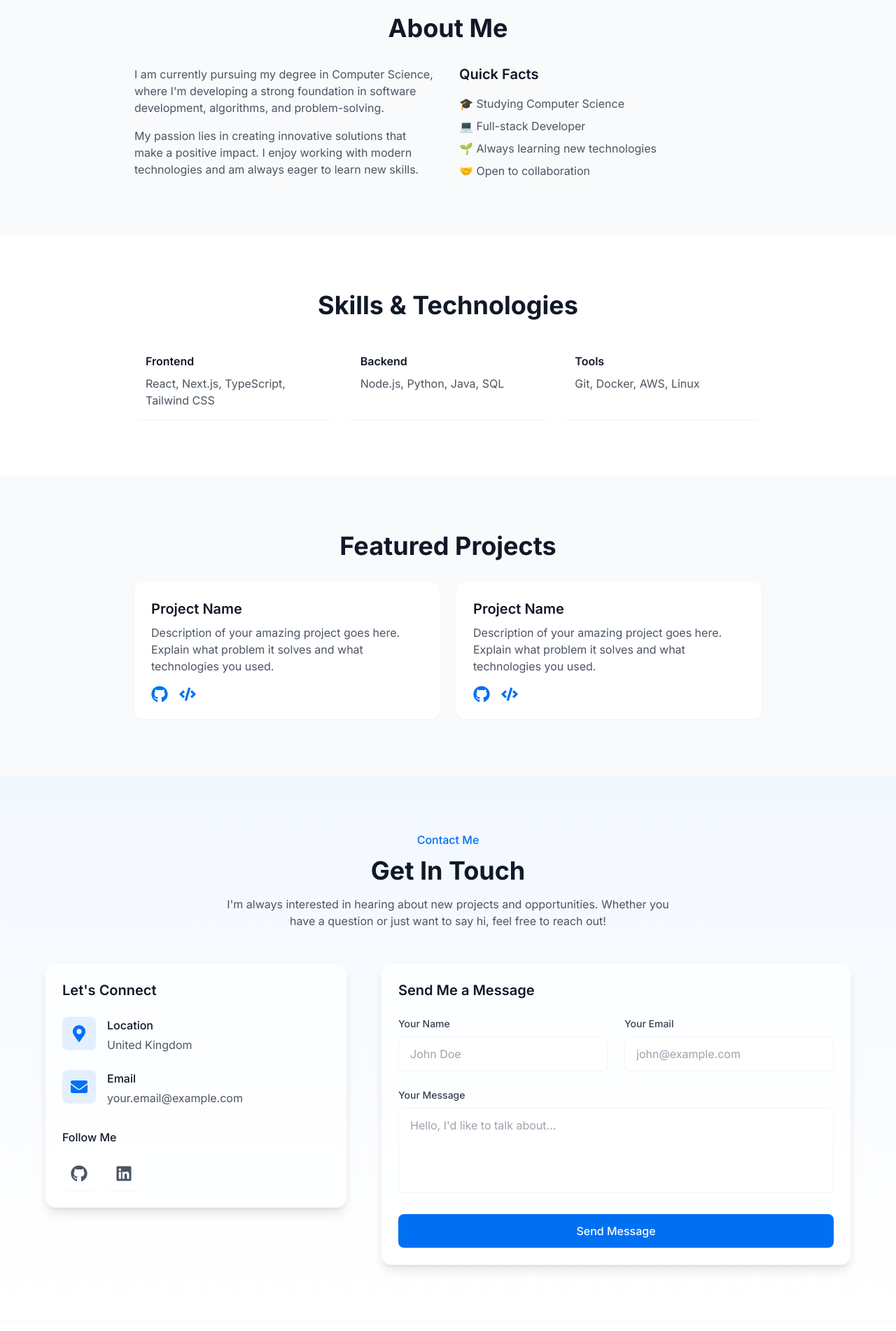
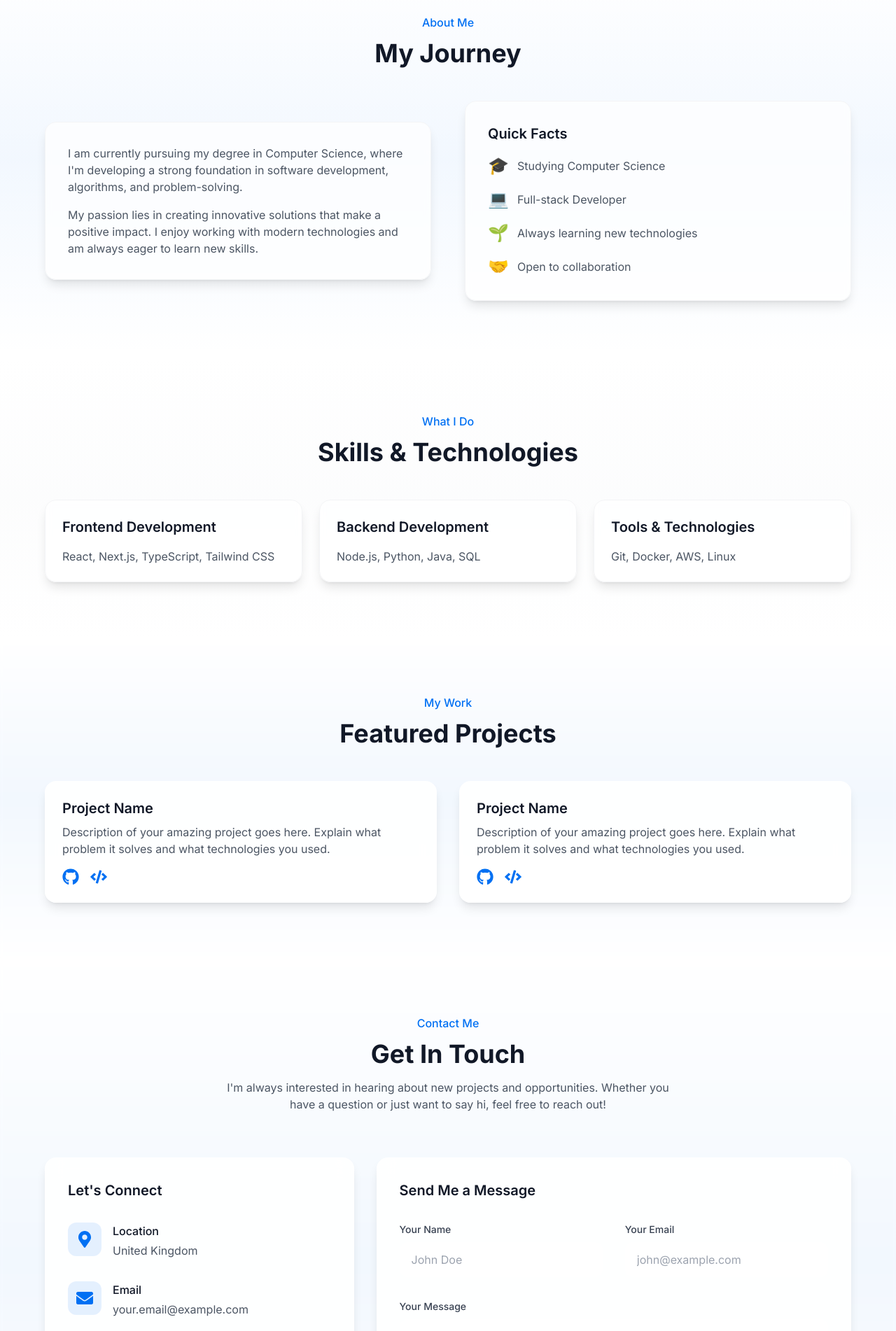
Before and after one commit to Mr-Harsh14/My-Portfolio, a Next.js app: page / in a window 1280 px wide. Shown: the part 860-2762 px from the top of the page at 70% size. Built offline with nearby package versions, Linux system fonts and the light colour scheme.

Commit message:
background styling

```diff
--- a/src/app/page.tsx
+++ b/src/app/page.tsx
@@ -10,8 +10,7 @@ import { motion } from 'framer-motion'
 
 const fadeInUp = {
   initial: { y: 20, opacity: 0 },
-  animate: { y: 0, opacity: 1 },
-  transition: { duration: 0.5 }
+  animate: { y: 0, opacity: 1 }
 }
 
 export default function Home() {
@@ -20,8 +19,9 @@ export default function Home() {
       <Navbar />
       <main className="flex-grow bg-white dark:bg-gray-900">
         {/* Hero Section */}
-        <AnimatedSection className="section-padding flex flex-col items-center justify-center min-h-screen text-center pt-16">
-          <div className="max-w-4xl mx-auto">
+        <AnimatedSection className="section-padding flex flex-col items-center justify-center min-h-screen text-center pt-16 relative overflow-hidden">
+          <div className="absolute inset-0 bg-gradient-to-b from-primary/5 via-transparent to-transparent dark:from-primary/10" />
+          <div className="max-w-4xl mx-auto relative">
             <motion.h1
               className="text-4xl sm:text-5xl md:text-6xl font-bold mb-6 tracking-tight"
               initial={{ opacity: 0, y: 20 }}
@@ -49,12 +49,12 @@ export default function Home() {
               animate={{ opacity: 1, y: 0 }}
               transition={{ duration: 0.5, delay: 0.6 }}
             >
-              <Link href="#projects" className="btn-primary">
+              <Link href="#projects" className="btn-primary shadow-lg hover:shadow-primary/25 transition-all">
                 View Projects
               </Link>
               <Link
                 href="#contact"
-                className="px-6 py-2 rounded-full border-2 border-primary text-primary hover:bg-primary hover:text-white transition-colors duration-200 font-medium"
+                className="px-6 py-2 rounded-full border-2 border-primary text-primary hover:bg-primary hover:text-white transition-all duration-200 font-medium shadow-lg hover:shadow-primary/25"
               >
                 Contact Me
               </Link>
@@ -63,13 +63,30 @@ export default function Home() {
         </AnimatedSection>
 
         {/* About Section */}
-        <AnimatedSection id="about" className="section-padding bg-gray-50 dark:bg-gray-800">
-          <div className="max-w-4xl mx-auto">
-            <h2 className="text-3xl md:text-4xl font-bold mb-8 text-center">
-              About Me
-            </h2>
-            <div className="grid md:grid-cols-2 gap-8 items-center">
+        <AnimatedSection id="about" className="section-padding relative">
+          <div className="absolute inset-0 bg-gradient-to-b from-transparent via-primary/5 to-transparent dark:via-primary/10" />
+          <div className="max-w-6xl mx-auto relative">
+            <div className="text-center mb-12">
+              <motion.p
+                className="text-primary font-medium mb-3"
+                initial={{ opacity: 0 }}
+                whileInView={{ opacity: 1 }}
+                viewport={{ once: true }}
+              >
+                About Me
+              </motion.p>
+              <motion.h2
+                className="text-3xl md:text-4xl font-bold mb-4"
+                initial={{ opacity: 0, y: 20 }}
+                whileInView={{ opacity: 1, y: 0 }}
+                viewport={{ once: true }}
+              >
+                My Journey
+              </motion.h2>
+            </div>
+            <div className="grid md:grid-cols-2 gap-12 items-center">
               <motion.div
+                className="bg-white/70 dark:bg-gray-900/70 backdrop-blur-sm p-8 rounded-2xl shadow-lg border border-gray-100 dark:border-gray-800"
                 variants={fadeInUp}
                 initial="initial"
                 whileInView="animate"
@@ -85,19 +102,33 @@ export default function Home() {
                 </p>
               </motion.div>
               <motion.div
-                className="space-y-4"
+                className="bg-white/70 dark:bg-gray-900/70 backdrop-blur-sm p-8 rounded-2xl shadow-lg border border-gray-100 dark:border-gray-800 space-y-4"
                 variants={fadeInUp}
                 initial="initial"
                 whileInView="animate"
                 viewport={{ once: true }}
                 transition={{ delay: 0.2 }}
               >
-                <h3 className="font-semibold text-xl mb-2">Quick Facts</h3>
-                <ul className="space-y-2 text-gray-600 dark:text-gray-400">
-                  <li>🎓 Studying Computer Science</li>
-                  <li>💻 Full-stack Developer</li>
-                  <li>🌱 Always learning new technologies</li>
-                  <li>🤝 Open to collaboration</li>
+                <h3 className="text-xl font-semibold mb-4">Quick Facts</h3>
+                <ul className="space-y-4">
+                  {[
+                    { emoji: '🎓', text: 'Studying Computer Science' },
+                    { emoji: '💻', text: 'Full-stack Developer' },
+                    { emoji: '🌱', text: 'Always learning new technologies' },
+                    { emoji: '🤝', text: 'Open to collaboration' }
+                  ].map((fact, index) => (
+                    <motion.li
+                      key={index}
+                      className="flex items-center space-x-3 text-gray-600 dark:text-gray-400"
+                      initial={{ opacity: 0, x: -20 }}
+                      whileInView={{ opacity: 1, x: 0 }}
+                      viewport={{ once: true }}
+                      transition={{ delay: index * 0.1 }}
+                    >
+                      <span className="text-2xl">{fact.emoji}</span>
+                      <span>{fact.text}</span>
+                    </motion.li>
+                  ))}
                 </ul>
               </motion.div>
             </div>
@@ -105,35 +136,55 @@ export default function Home() {
         </AnimatedSection>
 
         {/* Skills Section */}
-        <AnimatedSection id="skills" className="section-padding">
-          <div className="max-w-4xl mx-auto">
-            <h2 className="text-3xl md:text-4xl font-bold mb-8 text-center">
-              Skills & Technologies
-            </h2>
-            <div className="grid grid-cols-2 md:grid-cols-3 gap-6">
+        <AnimatedSection id="skills" className="section-padding relative overflow-hidden">
+          <div className="absolute inset-0 bg-gradient-to-b from-transparent via-gray-50/50 to-transparent dark:via-gray-800/50" />
+          <div className="max-w-6xl mx-auto relative">
+            <div className="text-center mb-12">
+              <motion.p
+                className="text-primary font-medium mb-3"
+                initial={{ opacity: 0 }}
+                whileInView={{ opacity: 1 }}
+                viewport={{ once: true }}
+              >
+                What I Do
+              </motion.p>
+              <motion.h2
+                className="text-3xl md:text-4xl font-bold mb-4"
+                initial={{ opacity: 0, y: 20 }}
+                whileInView={{ opacity: 1, y: 0 }}
+                viewport={{ once: true }}
+              >
+                Skills & Technologies
+              </motion.h2>
+            </div>
+            <div className="grid grid-cols-1 md:grid-cols-3 gap-6">
               {[
                 {
-                  title: "Frontend",
-                  skills: "React, Next.js, TypeScript, Tailwind CSS"
+                  title: "Frontend Development",
+                  skills: "React, Next.js, TypeScript, Tailwind CSS",
+                  delay: 0
                 },
                 {
-                  title: "Backend",
-                  skills: "Node.js, Python, Java, SQL"
+                  title: "Backend Development",
+                  skills: "Node.js, Python, Java, SQL",
+                  delay: 0.2
                 },
                 {
-                  title: "Tools",
-                  skills: "Git, Docker, AWS, Linux"
+                  title: "Tools & Technologies",
+                  skills: "Git, Docker, AWS, Linux",
+                  delay: 0.4
                 }
               ].map((category, index) => (
                 <motion.div
                   key={category.title}
-                  className="p-4 bg-white dark:bg-gray-800 rounded-lg shadow-sm"
+                  className="bg-white/70 dark:bg-gray-900/70 backdrop-blur-sm p-6 rounded-2xl shadow-lg border border-gray-100 dark:border-gray-800"
                   initial={{ opacity: 0, y: 20 }}
                   whileInView={{ opacity: 1, y: 0 }}
                   viewport={{ once: true }}
-                  transition={{ delay: index * 0.2 }}
+                  transition={{ delay: category.delay }}
+                  whileHover={{ y: -5 }}
                 >
-                  <h3 className="font-semibold mb-2">{category.title}</h3>
+                  <h3 className="text-xl font-semibold mb-4">{category.title}</h3>
                   <p className="text-gray-600 dark:text-gray-400">
                     {category.skills}
                   </p>
@@ -144,33 +195,52 @@ export default function Home() {
         </AnimatedSection>
 
         {/* Projects Section */}
-        <AnimatedSection id="projects" className="section-padding bg-gray-50 dark:bg-gray-800">
-          <div className="max-w-4xl mx-auto">
-            <h2 className="text-3xl md:text-4xl font-bold mb-8 text-center">
-              Featured Projects
-            </h2>
-            <div className="grid md:grid-cols-2 gap-6">
+        <AnimatedSection id="projects" className="section-padding relative">
+          <div className="absolute inset-0">
+            <div className="absolute inset-0 bg-gradient-to-b from-transparent via-primary/5 to-white dark:to-gray-900" />
+            <div className="absolute inset-0 backdrop-blur-[2px]" />
+          </div>
+          <div className="max-w-6xl mx-auto relative">
+            <div className="text-center mb-12">
+              <motion.p
+                className="text-primary font-medium mb-3"
+                initial={{ opacity: 0 }}
+                whileInView={{ opacity: 1 }}
+                viewport={{ once: true }}
+              >
+                My Work
+              </motion.p>
+              <motion.h2
+                className="text-3xl md:text-4xl font-bold mb-4"
+                initial={{ opacity: 0, y: 20 }}
+                whileInView={{ opacity: 1, y: 0 }}
+                viewport={{ once: true }}
+              >
+                Featured Projects
+              </motion.h2>
+            </div>
+            <div className="grid md:grid-cols-2 gap-8">
               {[1, 2].map((_, index) => (
                 <motion.div
                   key={index}
-                  className="bg-white dark:bg-gray-900 rounded-xl shadow-sm overflow-hidden"
+                  className="bg-white/90 dark:bg-gray-900/90 backdrop-blur-md rounded-2xl shadow-lg border border-white/20 dark:border-gray-800/20 overflow-hidden group hover:shadow-xl transition-all duration-300"
                   initial={{ opacity: 0, y: 20 }}
                   whileInView={{ opacity: 1, y: 0 }}
                   viewport={{ once: true }}
                   transition={{ delay: index * 0.2 }}
-                  whileHover={{ y: -5 }}
+                  whileHover={{ y: -5, scale: 1.01 }}
                 >
                   <div className="p-6">
-                    <h3 className="text-xl font-semibold mb-2">Project Name</h3>
+                    <h3 className="text-xl font-semibold mb-2 group-hover:text-primary transition-colors">Project Name</h3>
                     <p className="text-gray-600 dark:text-gray-400 mb-4">
                       Description of your amazing project goes here. Explain what problem
                       it solves and what technologies you used.
                     </p>
                     <div className="flex gap-4">
-                      <Link href="#" className="text-primary hover:text-blue-600">
+                      <Link href="#" className="text-primary hover:text-blue-600 transition-colors">
                         <FaGithub className="w-6 h-6" />
                       </Link>
-                      <Link href="#" className="text-primary hover:text-blue-600">
+                      <Link href="#" className="text-primary hover:text-blue-600 transition-colors">
                         <FaCode className="w-6 h-6" />
                       </Link>
                     </div>
@@ -183,9 +253,12 @@ export default function Home() {
 
         {/* Contact Section */}
         <AnimatedSection id="contact" className="section-padding relative">
-          <div className="absolute inset-0 bg-gradient-to-b from-primary/5 to-transparent dark:from-primary/10 dark:to-transparent" />
+          <div className="absolute inset-0">
+            <div className="absolute inset-0 bg-gradient-to-t from-transparent via-primary/5 to-white/50 dark:to-gray-900/50" />
+            <div className="absolute inset-0 backdrop-blur-[2px]" />
+          </div>
           <div className="max-w-6xl mx-auto relative">
-            <div className="text-center mb-12">
+            <div className="text-center mb-16">
               <motion.p
                 className="text-primary font-medium mb-3"
                 initial={{ opacity: 0 }}
@@ -214,18 +287,18 @@ export default function Home() {
               </motion.p>
             </div>
 
-            <div className="grid md:grid-cols-5 gap-12 items-start">
+            <div className="grid md:grid-cols-5 gap-8 items-start">
               {/* Contact Info */}
               <motion.div
-                className="md:col-span-2 bg-white/70 dark:bg-gray-900/70 backdrop-blur-sm p-6 rounded-2xl shadow-lg border border-gray-100 dark:border-gray-800"
+                className="md:col-span-2 bg-white/90 dark:bg-gray-900/90 backdrop-blur-md p-8 rounded-2xl shadow-lg border border-white/20 dark:border-gray-800/20"
                 initial={{ opacity: 0, x: -20 }}
                 whileInView={{ opacity: 1, x: 0 }}
                 viewport={{ once: true }}
               >
-                <h3 className="text-xl font-semibold mb-6">Let's Connect</h3>
-                <div className="space-y-6">
+                <h3 className="text-xl font-semibold mb-8">Let's Connect</h3>
+                <div className="space-y-8">
                   <div className="flex items-start space-x-4">
-                    <div className="bg-primary/10 p-3 rounded-lg">
+                    <div className="bg-primary/10 p-3 rounded-xl">
                       <FaMapMarkerAlt className="w-6 h-6 text-primary" />
                     </div>
                     <div>
@@ -234,7 +307,7 @@ export default function Home() {
                     </div>
                   </div>
                   <div className="flex items-start space-x-4">
-                    <div className="bg-primary/10 p-3 rounded-lg">
+                    <div className="bg-primary/10 p-3 rounded-xl">
                       <FaEnvelope className="w-6 h-6 text-primary" />
                     </div>
                     <div>
@@ -244,13 +317,13 @@ export default function Home() {
                   </div>
                 </div>
 
-                <div className="mt-8">
+                <div className="mt-8 pt-8 border-t border-gray-200 dark:border-gray-700/50">
                   <h4 className="font-medium mb-4">Follow Me</h4>
                   <div className="flex space-x-4">
                     <motion.a
                       href="https://github.com"
                       target="_blank"
-                      className="bg-white dark:bg-gray-800 p-3 rounded-lg text-gray-600 dark:text-gray-400 hover:text-primary dark:hover:text-primary transition-colors shadow-sm"
+                      className="bg-white dark:bg-gray-800 p-3 rounded-xl text-gray-600 dark:text-gray-400 hover:text-primary dark:hover:text-primary transition-colors shadow-sm"
                       whileHover={{ scale: 1.05 }}
                       whileTap={{ scale: 0.95 }}
                     >
@@ -259,7 +332,7 @@ export default function Home() {
                     <motion.a
                       href="https://linkedin.com"
                       target="_blank"
-                      className="bg-white dark:bg-gray-800 p-3 rounded-lg text-gray-600 dark:text-gray-400 hover:text-primary dark:hover:text-primary transition-colors shadow-sm"
+                      className="bg-white dark:bg-gray-800 p-3 rounded-xl text-gray-600 dark:text-gray-400 hover:text-primary dark:hover:text-primary transition-colors shadow-sm"
                       whileHover={{ scale: 1.05 }}
                       whileTap={{ scale: 0.95 }}
                     >
--- a/src/components/ContactForm.tsx
+++ b/src/components/ContactForm.tsx
@@ -43,14 +43,14 @@ export default function ContactForm() {
 
   return (
     <motion.div
-      className="bg-white/70 dark:bg-gray-900/70 backdrop-blur-sm p-6 rounded-2xl shadow-lg border border-gray-100 dark:border-gray-800"
+      className="bg-white/90 dark:bg-gray-900/90 backdrop-blur-md p-8 rounded-2xl shadow-lg border border-white/20 dark:border-gray-800/20"
       initial={{ opacity: 0, x: 20 }}
       whileInView={{ opacity: 1, x: 0 }}
       viewport={{ once: true }}
     >
-      <h3 className="text-xl font-semibold mb-6">Send Me a Message</h3>
-      <form onSubmit={handleSubmit} className="space-y-6">
-        <div className="grid grid-cols-1 md:grid-cols-2 gap-6">
+      <h3 className="text-xl font-semibold mb-8">Send Me a Message</h3>
+      <form onSubmit={handleSubmit} className="space-y-8">
+        <div className="grid grid-cols-1 md:grid-cols-2 gap-8">
           <div>
             <label htmlFor="name" className="block text-sm font-medium text-gray-700 dark:text-gray-300 mb-2">
               Your Name
@@ -63,7 +63,7 @@ export default function ContactForm() {
               value={formData.name}
               onChange={handleChange}
               required
-              className="w-full px-4 py-3 rounded-lg bg-white dark:bg-gray-800 border border-gray-100 dark:border-gray-800 text-gray-900 dark:text-white focus:ring-2 focus:ring-primary focus:border-transparent outline-none transition-all"
+              className="w-full px-4 py-3 rounded-xl bg-white/50 dark:bg-gray-800/50 border border-white/20 dark:border-gray-800/20 text-gray-900 dark:text-white focus:ring-2 focus:ring-primary focus:border-transparent outline-none transition-all placeholder-gray-400 dark:placeholder-gray-500"
               placeholder="John Doe"
             />
           </div>
@@ -80,7 +80,7 @@ export default function ContactForm() {
               value={formData.email}
               onChange={handleChange}
               required
-              className="w-full px-4 py-3 rounded-lg bg-white dark:bg-gray-800 border border-gray-100 dark:border-gray-800 text-gray-900 dark:text-white focus:ring-2 focus:ring-primary focus:border-transparent outline-none transition-all"
+              className="w-full px-4 py-3 rounded-xl bg-white/50 dark:bg-gray-800/50 border border-white/20 dark:border-gray-800/20 text-gray-900 dark:text-white focus:ring-2 focus:ring-primary focus:border-transparent outline-none transition-all placeholder-gray-400 dark:placeholder-gray-500"
               placeholder="john@example.com"
             />
           </div>
@@ -97,8 +97,8 @@ export default function ContactForm() {
             value={formData.message}
             onChange={handleChange}
             required
-            rows={4}
-            className="w-full px-4 py-3 rounded-lg bg-white dark:bg-gray-800 border border-gray-100 dark:border-gray-800 text-gray-900 dark:text-white focus:ring-2 focus:ring-primary focus:border-transparent outline-none transition-all resize-none"
+            rows={5}
+            className="w-full px-4 py-3 rounded-xl bg-white/50 dark:bg-gray-800/50 border border-white/20 dark:border-gray-800/20 text-gray-900 dark:text-white focus:ring-2 focus:ring-primary focus:border-transparent outline-none transition-all resize-none placeholder-gray-400 dark:placeholder-gray-500"
             placeholder="Hello, I'd like to talk about..."
           />
         </div>
@@ -106,10 +106,10 @@ export default function ContactForm() {
         <motion.button
           type="submit"
           disabled={isSubmitting}
-          className={`w-full py-3 px-6 rounded-lg bg-primary text-white font-medium shadow-sm
+          className={`w-full py-4 px-6 rounded-xl bg-primary text-white font-medium shadow-lg hover:shadow-primary/25
             ${isSubmitting ? 'opacity-70 cursor-not-allowed' : 'hover:bg-blue-600'}
-            transition-colors duration-200`}
-          whileHover={!isSubmitting ? { scale: 1.02 } : {}}
+            transition-all duration-300`}
+          whileHover={!isSubmitting ? { scale: 1.01 } : {}}
           whileTap={!isSubmitting ? { scale: 0.98 } : {}}
         >
           {isSubmitting ? 'Sending...' : 'Send Message'}
@@ -119,7 +119,7 @@ export default function ContactForm() {
           <motion.div
             initial={{ opacity: 0, y: 10 }}
             animate={{ opacity: 1, y: 0 }}
-            className="bg-green-50 dark:bg-green-900/20 text-green-600 dark:text-green-400 p-4 rounded-lg text-center"
+            className="bg-green-50/50 dark:bg-green-900/20 backdrop-blur-sm text-green-600 dark:text-green-400 p-4 rounded-xl text-center"
           >
             Message sent successfully! I'll get back to you soon.
           </motion.div>
@@ -129,7 +129,7 @@ export default function ContactForm() {
           <motion.div
             initial={{ opacity: 0, y: 10 }}
             animate={{ opacity: 1, y: 0 }}
-            className="bg-red-50 dark:bg-red-900/20 text-red-600 dark:text-red-400 p-4 rounded-lg text-center"
+            className="bg-red-50/50 dark:bg-red-900/20 backdrop-blur-sm text-red-600 dark:text-red-400 p-4 rounded-xl text-center"
           >
             Failed to send message. Please try again.
           </motion.div>
```
